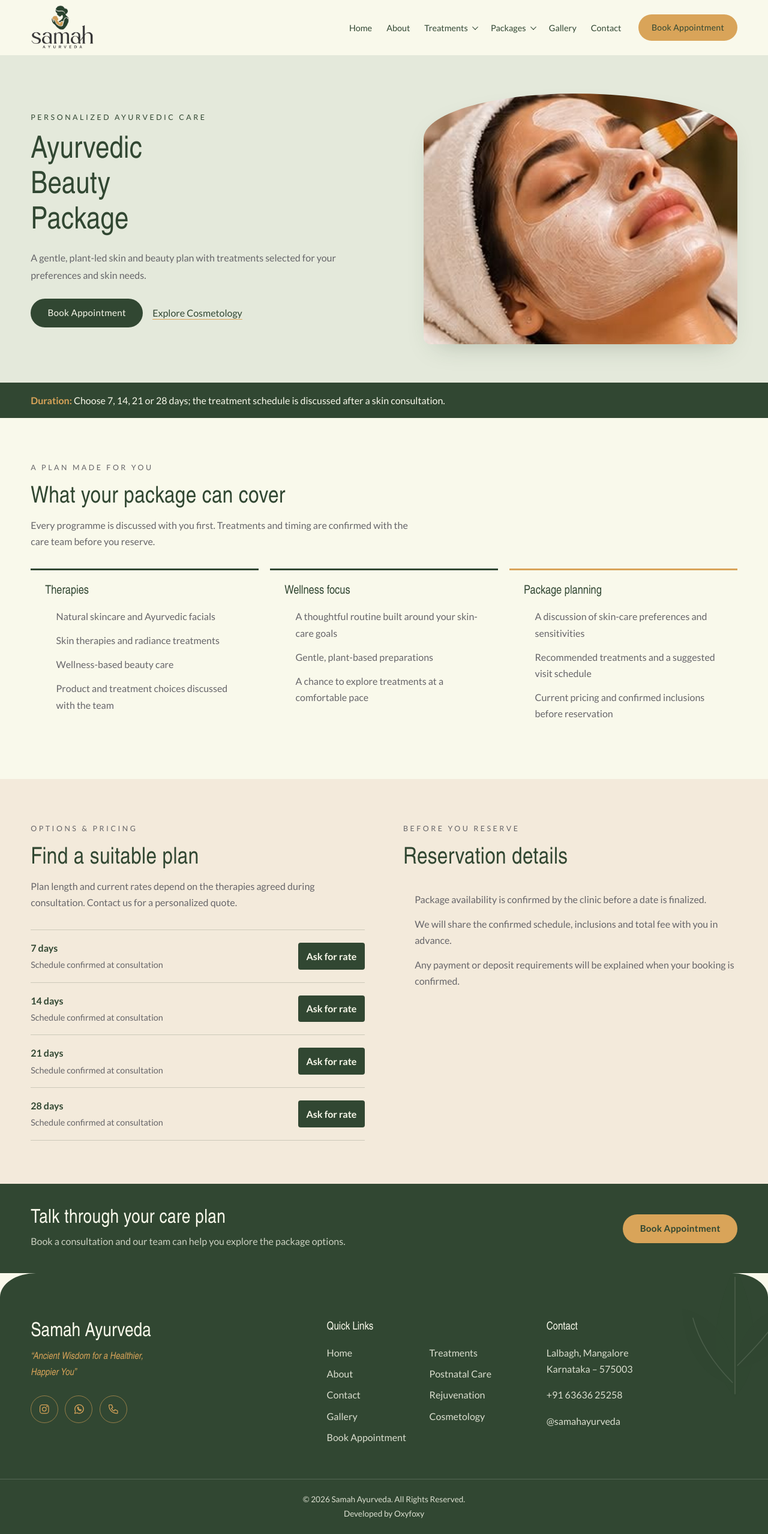
After one commit to ajay-k-14/Samah_Ayurveda, a Flask app: page /packages/cosmetology in a window 1280 px wide. The commit adds this page. Shown: the whole page at 60% size. Run offline with Flask 3, Linux system fonts and the light colour scheme.

Commit message:
new commit

```diff
--- a/app.py
+++ b/app.py
@@ -128,6 +128,89 @@ SERVICE_DETAILS = {
         "action": "Discover Natural Beauty",
     },
 }
+PACKAGE_DETAILS = {
+    "postnatal-care": {
+        "title": "Postnatal Care Package",
+        "summary": "A considered programme of care for a mother's recovery and the wellbeing of her baby.",
+        "duration": "Choose 7, 14, 21 or 28 days; the schedule is shaped around individual needs and confirmed with the care team.",
+        "therapies": [
+            "Traditional Ayurvedic postnatal therapies",
+            "Nourishing therapies and postpartum relaxation",
+            "Mother and baby wellness support",
+            "Home-care options, subject to availability",
+        ],
+        "benefits": [
+            "Time and space to focus on rest and recovery",
+            "A plan shaped around the mother's comfort and daily routine",
+            "Support that considers both mother and baby",
+        ],
+        "includes": [
+            "A conversation about care needs and preferences",
+            "A recommended schedule for the agreed therapies",
+            "Clear details on location, availability and fees before confirmation",
+        ],
+        "plans": [
+            {"name": "7 days", "duration": "Schedule confirmed at consultation"},
+            {"name": "14 days", "duration": "Schedule confirmed at consultation"},
+            {"name": "21 days", "duration": "Schedule confirmed at consultation"},
+            {"name": "28 days", "duration": "Schedule confirmed at consultation"},
+        ],
+    },
+    "rejuvenation": {
+        "title": "Rejuvenation Package",
+        "summary": "A restorative course bringing together selected Ayurvedic therapies, unhurried care and time to reset.",
+        "duration": "Choose 7, 14, 21 or 28 days; the schedule is finalized after consultation.",
+        "therapies": [
+            "Panchakarma and detox therapies, when suitable",
+            "Ayurvedic massage and relaxation therapies",
+            "Stress-relief and vitality-focused care",
+            "A selection tailored with the practitioner",
+        ],
+        "benefits": [
+            "A dedicated period for rest and relaxation",
+            "Therapies selected to suit your goals and assessment",
+            "A more structured approach to personal wellness",
+        ],
+        "includes": [
+            "An initial consultation to discuss your needs",
+            "A proposed therapy schedule for the selected duration",
+            "Current pricing and confirmed inclusions before reservation",
+        ],
+        "plans": [
+            {"name": "7 days", "duration": "Schedule confirmed at consultation"},
+            {"name": "14 days", "duration": "Schedule confirmed at consultation"},
+            {"name": "21 days", "duration": "Schedule confirmed at consultation"},
+            {"name": "28 days", "duration": "Schedule confirmed at consultation"},
+        ],
+    },
+    "cosmetology": {
+        "title": "Ayurvedic Beauty Package",
+        "summary": "A gentle, plant-led skin and beauty plan with treatments selected for your preferences and skin needs.",
+        "duration": "Choose 7, 14, 21 or 28 days; the treatment schedule is discussed after a skin consultation.",
+        "therapies": [
+            "Natural skincare and Ayurvedic facials",
+            "Skin therapies and radiance treatments",
+            "Wellness-based beauty care",
+            "Product and treatment choices discussed with the team",
+        ],
+        "benefits": [
+            "A thoughtful routine built around your skin-care goals",
+            "Gentle, plant-based preparations",
+            "A chance to explore treatments at a comfortable pace",
+        ],
+        "includes": [
+            "A discussion of skin-care preferences and sensitivities",
+            "Recommended treatments and a suggested visit schedule",
+            "Current pricing and confirmed inclusions before reservation",
+        ],
+        "plans": [
+            {"name": "7 days", "duration": "Schedule confirmed at consultation"},
+            {"name": "14 days", "duration": "Schedule confirmed at consultation"},
+            {"name": "21 days", "duration": "Schedule confirmed at consultation"},
+            {"name": "28 days", "duration": "Schedule confirmed at consultation"},
+        ],
+    },
+}
 SERVICE_NAMES = {s["name"] for s in SERVICES} | {"General Consultation"}
 
 # -------------------------------------------------------------------- storage
@@ -224,6 +307,21 @@ def service_detail(service_id):
     )
 
 
+@app.get("/packages/<service_id>")
+def package_detail(service_id):
+    service = next((item for item in SERVICES if item["id"] == service_id), None)
+    package = PACKAGE_DETAILS.get(service_id)
+    if service is None or package is None:
+        abort(404)
+    return render_template(
+        "package.html",
+        site=SITE,
+        services=SERVICES,
+        service={**service, **SERVICE_DETAILS[service_id]},
+        package=package,
+    )
+
+
 @app.get("/appointment")
 def appointment():
     requested_service = request.args.get("service", "")
--- a/static/css/style.css
+++ b/static/css/style.css
@@ -231,6 +231,44 @@ p { margin: 0 0 1rem; }
 .chip-grid li { display: flex; align-items: center; gap: .7rem; padding: .85rem 1.1rem; background: rgba(249, 249, 235, .75); border: 1px solid rgba(217, 164, 89, .45); border-radius: 999px; color: var(--forest); font-size: .95rem; }
 .chip-grid .ico { color: var(--green); }
 
+/* ---------- Treatment packages ---------- */
+.package-page { padding-top: var(--header-h); }
+.package-hero { padding: clamp(2rem, 5vw, 4rem) 0; background: var(--sage); }
+.package-hero-grid { display: grid; grid-template-columns: 1.05fr .95fr; gap: clamp(2rem, 6vw, 5rem); align-items: center; }
+.package-hero h1 { max-width: 13ch; margin: .5rem 0 1rem; font-size: clamp(2.2rem, 4vw, 3.5rem); }
+.package-hero-copy > p:not(.eyebrow) { max-width: 55ch; color: var(--ink-soft); line-height: 1.8; }
+.package-hero-image { overflow: hidden; aspect-ratio: 1.25; border-radius: 48% 52% 12px 12px / 18% 18% 12px 12px; box-shadow: var(--shadow-soft); }
+.package-hero-image img { width: 100%; height: 100%; object-fit: cover; }
+.package-hero-actions { display: flex; flex-wrap: wrap; align-items: center; gap: 1rem; margin-top: 1.5rem; }
+.package-back { color: var(--forest); text-decoration-color: var(--gold); text-underline-offset: .25em; }
+.package-duration { padding: 1rem 0; background: var(--forest); color: var(--ivory); }
+.package-duration p { margin: 0; }
+.package-duration strong { color: var(--gold); }
+.package-section { padding: clamp(2.5rem, 6vw, 4.5rem) 0; }
+.package-section-heading { max-width: 650px; margin-bottom: 2rem; }
+.package-section-heading h2 { margin-bottom: .6rem; font-size: clamp(1.7rem, 3vw, 2.4rem); }
+.package-section-heading p { color: var(--ink-soft); }
+.package-info-grid { display: grid; grid-template-columns: repeat(3, minmax(0, 1fr)); gap: 1.2rem; }
+.package-info-panel { padding: 1.5rem; background: var(--ivory); border-top: 3px solid var(--terracotta); }
+.package-info-panel:nth-child(2) { border-color: var(--green); }
+.package-info-panel:nth-child(3) { border-color: var(--gold); }
+.package-info-panel h3 { margin-bottom: 1rem; font-size: 1.25rem; }
+.package-info-panel ul { display: grid; gap: .8rem; padding-left: 1.15rem; color: var(--ink-soft); }
+.package-plans { background: var(--rose); }
+.package-plans-grid { display: grid; grid-template-columns: 1fr 1fr; gap: clamp(2rem, 5vw, 4rem); align-items: start; }
+.package-plan-list { border-top: 1px solid rgba(49, 71, 50, .2); }
+.package-plan-row { display: grid; grid-template-columns: 1fr auto; gap: .75rem; align-items: center; padding: 1rem 0; border-bottom: 1px solid rgba(49, 71, 50, .2); }
+.package-plan-row strong { display: block; color: var(--forest); }
+.package-plan-row span { color: var(--ink-soft); font-size: .9rem; }
+.package-plan-price { display: inline-flex; align-items: center; justify-content: center; min-height: 40px; padding: .55rem .85rem; border-radius: 4px; background: var(--terracotta); color: var(--white) !important; font-weight: 700; text-align: center; text-decoration: none; white-space: nowrap; }
+.package-plan-price:hover { background: var(--forest); }
+.package-reservation { padding-left: 1.2rem; display: grid; gap: .85rem; color: var(--ink-soft); }
+.package-booking { padding: 2.5rem 0; background: var(--forest); color: var(--ivory); }
+.package-booking-inner { display: flex; align-items: center; justify-content: space-between; gap: 2rem; }
+.package-booking h2 { margin-bottom: .35rem; color: var(--ivory); font-size: clamp(1.5rem, 3vw, 2rem); }
+.package-booking p { margin: 0; color: rgba(249, 249, 235, .78); }
+.package-booking .btn { width: auto; flex: none; white-space: nowrap; }
+
 /* ---------- Why choose us ---------- */
 .why { background: var(--white); }
 .why-row { display: grid; grid-template-columns: repeat(5, 1fr); }
@@ -398,6 +436,10 @@ input:focus, select:focus, textarea:focus { outline: none; border-color: var(--g
 }
 @media (max-width: 860px) {
   .hero-grid, .split, .appt-grid, .contact-grid { grid-template-columns: 1fr; }
+  .package-hero-grid, .package-plans-grid { grid-template-columns: 1fr; }
+  .package-hero-image { max-width: 640px; width: 100%; margin-inline: auto; }
+  .package-info-grid { grid-template-columns: 1fr 1fr; }
+  .package-booking-inner { align-items: flex-start; flex-direction: column; }
   .hero-visual { order: -1; max-width: 460px; margin-inline: auto; }
   .hero-badge { right: -2%; bottom: 2%; width: 160px; min-height: 140px; padding: 1rem; }
   .hero-badge p { font-size: .85rem; }
@@ -409,6 +451,7 @@ input:focus, select:focus, textarea:focus { outline: none; border-color: var(--g
 }
 @media (max-width: 640px) {
   .service-grid, .trust-row, .quote-grid, .art-row, .footer-grid { grid-template-columns: 1fr; }
+  .package-info-grid { grid-template-columns: 1fr; }
   .service-card:last-child, .quote:last-child { grid-column: auto; }
   .why-row { grid-template-columns: 1fr 1fr; }
   .why-row li { border-left: 0 !important; }
--- a/templates/_site_header.html
+++ b/templates/_site_header.html
@@ -18,6 +18,16 @@
             {% endfor %}
           </ul>
         </li>
+        <li class="nav-dropdown">
+          <button class="nav-dropdown-toggle" type="button" aria-expanded="false" aria-controls="packagesMenu">
+            Packages <span class="nav-dropdown-arrow" aria-hidden="true"></span>
+          </button>
+          <ul class="nav-submenu" id="packagesMenu">
+            {% for item in services %}
+            <li><a href="{{ url_for('package_detail', service_id=item.id) }}">{{ item.name }} Package</a></li>
+            {% endfor %}
+          </ul>
+        </li>
         <li><a href="{{ url_for('gallery') }}">Gallery</a></li>
         <li><a href="{{ url_for('index') }}#contact">Contact</a></li>
       </ul>
--- /dev/null
+++ b/templates/package.html
@@ -0,0 +1,110 @@
+<!DOCTYPE html>
+<html lang="en">
+<head>
+  <meta charset="utf-8">
+  <meta name="viewport" content="width=device-width, initial-scale=1">
+  <title>{{ package.title }} | Samah Ayurveda</title>
+  <meta name="description" content="{{ package.summary }}">
+  <meta name="theme-color" content="#314732">
+  <link rel="icon" type="image/png" href="{{ url_for('static', filename='images/favicon.png') }}">
+  <link rel="preconnect" href="https://fonts.googleapis.com">
+  <link rel="preconnect" href="https://fonts.gstatic.com" crossorigin>
+  <link href="https://fonts.googleapis.com/css2?family=Lato:wght@300;400;500;600;700&display=swap" rel="stylesheet">
+  <link rel="stylesheet" href="{{ url_for('static', filename='css/style.css') }}">
+  <script>document.documentElement.classList.add('js');</script>
+</head>
+<body>
+{% include "_site_header.html" %}
+
+<main id="main" class="package-page">
+  <section class="package-hero">
+    <div class="container package-hero-grid">
+      <div class="package-hero-copy">
+        <p class="eyebrow">Personalized Ayurvedic Care</p>
+        <h1>{{ package.title }}</h1>
+        <p>{{ package.summary }}</p>
+        <div class="package-hero-actions">
+          <a href="{{ url_for('appointment') }}" class="btn btn-green">Book Appointment</a>
+          <a class="package-back" href="{{ url_for('service_detail', service_id=service.id) }}">Explore {{ service.name }}</a>
+        </div>
+      </div>
+      <div class="package-hero-image">
+        <img src="{{ url_for('static', filename='images/' ~ service.image) }}" alt="{{ service.image_alt }}" width="900" height="700">
+      </div>
+    </div>
+  </section>
+
+  <section class="package-duration" aria-label="Programme duration">
+    <div class="container"><p><strong>Duration:</strong> {{ package.duration }}</p></div>
+  </section>
+
+  <section class="package-section">
+    <div class="container">
+      <div class="package-section-heading">
+        <p class="eyebrow">A plan made for you</p>
+        <h2>What your package can cover</h2>
+        <p>Every programme is discussed with you first. Treatments and timing are confirmed with the care team before you reserve.</p>
+      </div>
+      <div class="package-info-grid">
+        <article class="package-info-panel">
+          <h3>Therapies</h3>
+          <ul>{% for item in package.therapies %}<li>{{ item }}</li>{% endfor %}</ul>
+        </article>
+        <article class="package-info-panel">
+          <h3>Wellness focus</h3>
+          <ul>{% for item in package.benefits %}<li>{{ item }}</li>{% endfor %}</ul>
+        </article>
+        <article class="package-info-panel">
+          <h3>Package planning</h3>
+          <ul>{% for item in package.includes %}<li>{{ item }}</li>{% endfor %}</ul>
+        </article>
+      </div>
+    </div>
+  </section>
+
+  <section class="package-section package-plans">
+    <div class="container package-plans-grid">
+      <div>
+        <div class="package-section-heading">
+          <p class="eyebrow">Options & pricing</p>
+          <h2>Find a suitable plan</h2>
+          <p>Plan length and current rates depend on the therapies agreed during consultation. Contact us for a personalized quote.</p>
+        </div>
+        <div class="package-plan-list">
+          {% for plan in package.plans %}
+          <div class="package-plan-row">
+            <div><strong>{{ plan.name }}</strong><span>{{ plan.duration }}</span></div>
+            <a class="package-plan-price" href="tel:{{ site.phone_tel }}" aria-label="Call {{ site.phone_display }} to ask for the {{ plan.name }} rate">Ask for rate</a>
+          </div>
+          {% endfor %}
+        </div>
+      </div>
+      <div>
+        <div class="package-section-heading">
+          <p class="eyebrow">Before you reserve</p>
+          <h2>Reservation details</h2>
+        </div>
+        <ul class="package-reservation">
+          <li>Package availability is confirmed by the clinic before a date is finalized.</li>
+          <li>We will share the confirmed schedule, inclusions and total fee with you in advance.</li>
+          <li>Any payment or deposit requirements will be explained when your booking is confirmed.</li>
+        </ul>
+      </div>
+    </div>
+  </section>
+
+  <section class="package-booking">
+    <div class="container package-booking-inner">
+      <div>
+        <h2>Talk through your care plan</h2>
+        <p>Book a consultation and our team can help you explore the package options.</p>
+      </div>
+      <a href="{{ url_for('appointment') }}" class="btn btn-gold">Book Appointment</a>
+    </div>
+  </section>
+</main>
+
+{% include "_site_footer.html" %}
+<script src="{{ url_for('static', filename='js/script.js') }}" defer></script>
+</body>
+</html>
```
